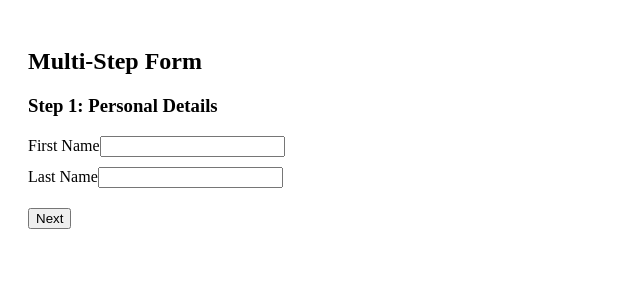
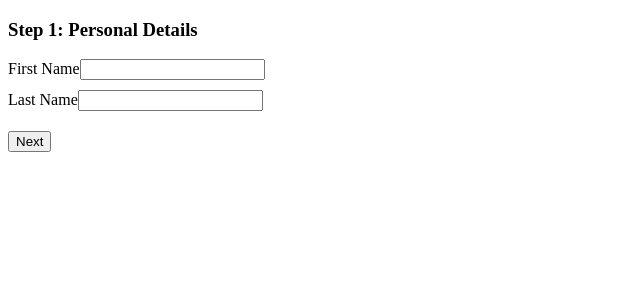
Before and after one commit to acciojob/multi-step-form-madhukayal88-glitch, a React app: page / in a window 1280 px wide. Shown: the top 300 px of the page, without its empty margins (0-640 px from the left). Built offline with nearby package versions, Linux system fonts and the light colour scheme.

Commit message:
Update App.js

```diff
--- a/src/components/App.js
+++ b/src/components/App.js
@@ -12,11 +12,10 @@ function App() {
     expiry_date: '',
   });
 
-  // Updates the shared form data state
   const handleChange = (e) => {
     const { id, value } = e.target;
-    setFormData((prevData) => ({
-      ...prevData,
+    setFormData((prev) => ({
+      ...prev,
       [id]: value,
     }));
   };
@@ -31,13 +30,11 @@ function App() {
 
   const handleFormSubmit = (e) => {
     e.preventDefault();
-    console.log('Form Submitted Successfully:', formData);
-    // You can add additional submission logic here if needed
+    console.log(formData);
   };
 
   return (
-    <div className="container" style={{ padding: '20px', maxWidth: '400px' }}>
-      <h2>Multi-Step Form</h2>
+    <div className="App">
       <form onSubmit={handleFormSubmit}>
         <Step
           currentStep={currentStep}
```
